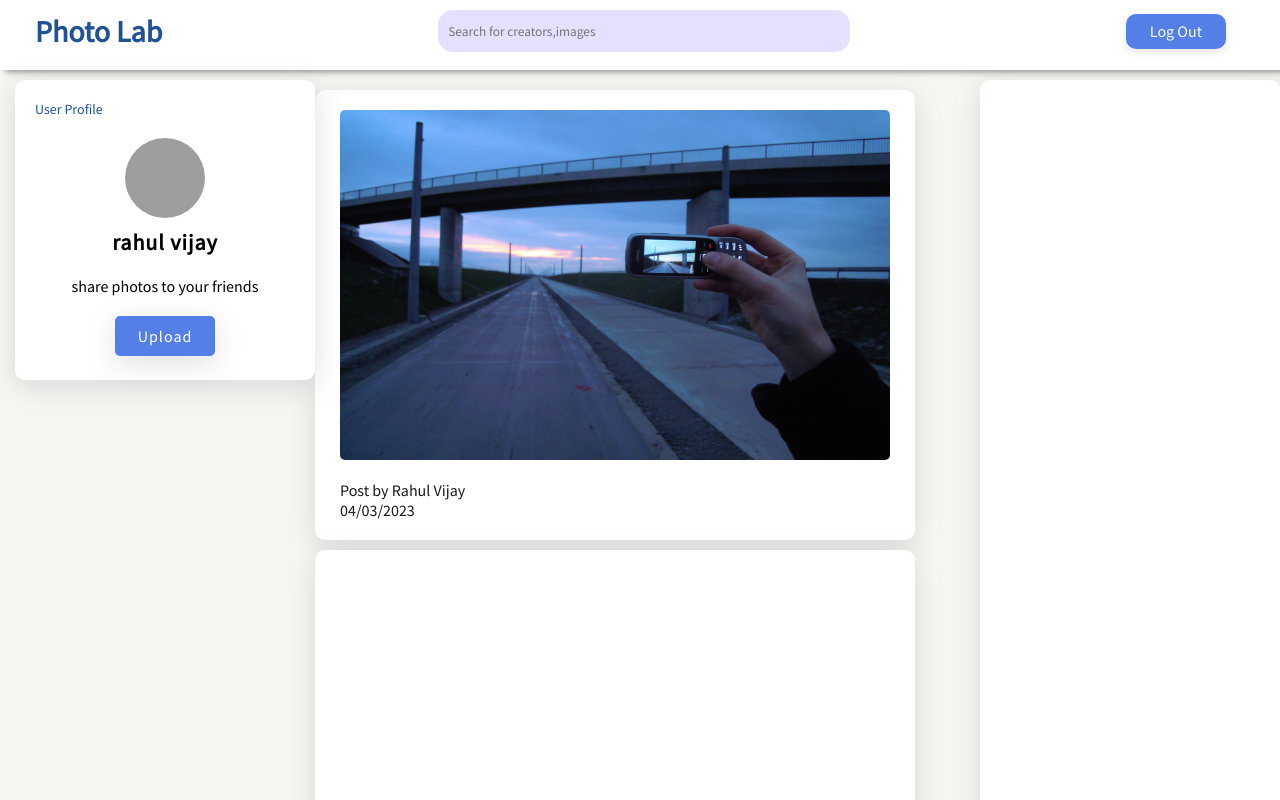
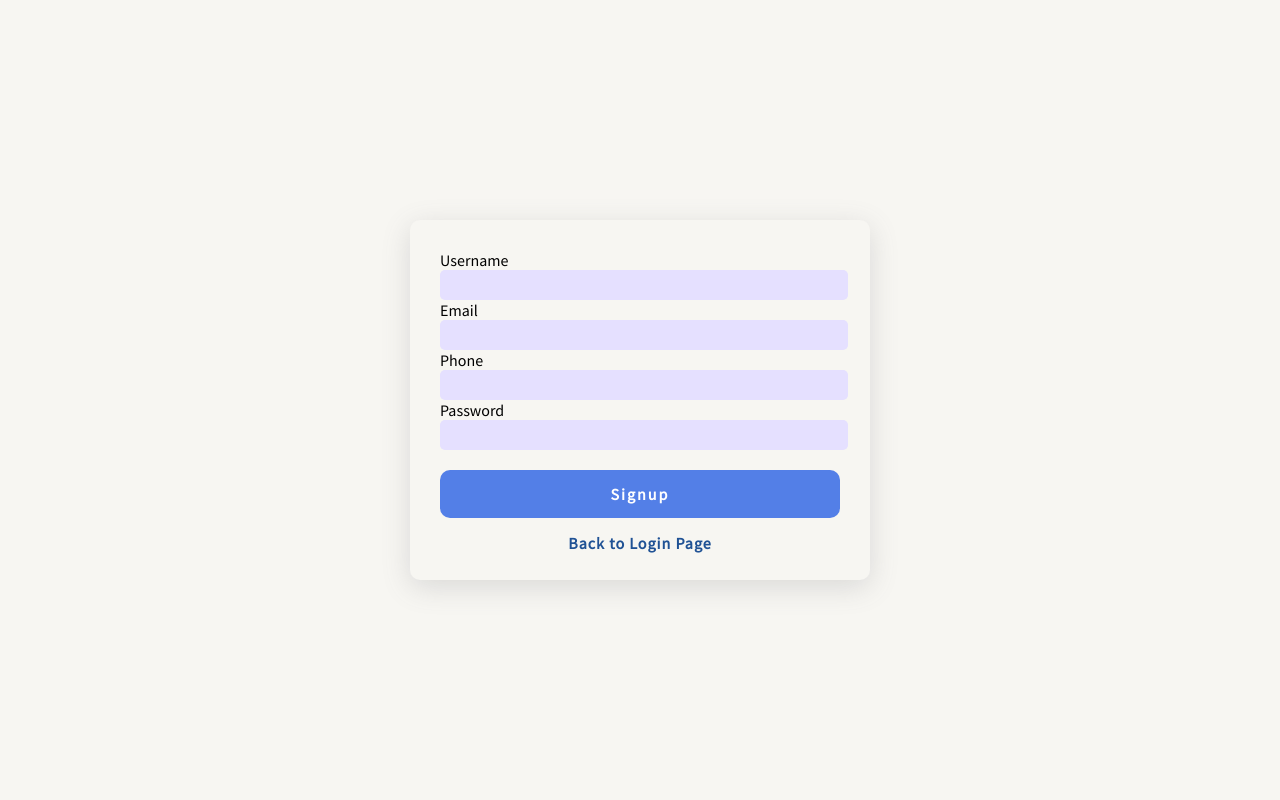
Before and after one commit to rahulvijay81/photolab, a React (Create React App) app: page /signup in a window 1280 px wide. Shown: the top 800 px of the page. Built offline with nearby package versions, Linux system fonts and the light colour scheme; grey boxes are pictures that could not be loaded.

Commit message:
signup page & Context

```diff
--- a/src/App.js
+++ b/src/App.js
@@ -1,13 +1,21 @@
 import React from 'react'
-// import Login from './component/Login/Login';
+import { BrowserRouter as Router, Routes, Route } from 'react-router-dom';
 import Home from './component/Home/Home';
+import Login from './component/Login/Login';
 import './App.scss'
+import Signup from './component/SignUp/Signup';
 
 function App() {
   return (
     <div>
-      {/* <Login/> */}
-      <Home/>
+      <Router>
+        <Routes>
+          <Route path='/' element={<Home/>} />
+          <Route path='/login' element={<Login/>}/>
+          <Route path='/signup' element={<Signup/>}/>
+        </Routes>
+      </Router>
+
     </div>
   );
 }
--- a/src/Style.scss
+++ b/src/Style.scss
@@ -7,6 +7,7 @@ $font-color: #191919;
 $whitefont: #ffff;
 $blue: #205295;
 $font-stack: "Source Sans Pro", sans-serif;
+$font-style: Verdana, Geneva, Tahoma, sans-serif;
 
 .bg-login {
   width: 100%;
@@ -117,13 +118,14 @@ $font-stack: "Source Sans Pro", sans-serif;
 
 // header style
 
-.headerParentDiv{
+.headerParentDiv {
   width: 100%;
   height: 50px;
   padding: 10px;
   position: fixed;
   background-color: $whitefont;
-  box-shadow: rgba(50, 50, 93, 0.25) 0px 5px 10px -5px, rgba(0, 0, 0, 0.3) 0px 8px 5px -6px;
+  box-shadow: rgba(50, 50, 93, 0.25) 0px 5px 10px -5px,
+    rgba(0, 0, 0, 0.3) 0px 8px 5px -6px;
 }
 .headerChildDiv {
   width: 95%;
@@ -131,17 +133,18 @@ $font-stack: "Source Sans Pro", sans-serif;
   justify-content: space-between;
   align-items: center;
 }
-.brandName{
+.brandName {
   padding-left: 25px;
   font-size: 30px;
   font-weight: 700;
   color: $blue;
 }
-.searcharea input{
+.searcharea input {
   width: 25rem;
   height: 40px;
   padding-left: 10px;
   border-radius: 15px;
+  font-family: $font-style;
   border: none;
   background-color: $input-color;
   display: flex;
@@ -149,10 +152,10 @@ $font-stack: "Source Sans Pro", sans-serif;
   justify-content: space-between;
 }
 
-.searcharea input:focus{
+.searcharea input:focus {
   outline: none;
 }
-.logoutbutton{
+.logoutbutton {
   width: 100px;
   height: 35px;
   background-color: $button-color;
@@ -162,23 +165,23 @@ $font-stack: "Source Sans Pro", sans-serif;
   border-radius: 10px;
   box-shadow: rgba(99, 99, 99, 0.2) 0px 2px 8px 0px;
 }
-.postParentDiv{
+.postParentDiv {
   padding-top: 80px;
   padding-left: 15px;
   display: flex;
 }
-.postChildDiv{
+.postChildDiv {
   width: 300px;
-  height: 300px;
+  height: 350px;
   background-color: $whitefont;
   border-radius: 10px;
   position: fixed;
   box-shadow: rgba(100, 100, 111, 0.2) 0px 7px 29px 0px;
 
-  .profile{
+  .profile {
     width: 100%;
 
-    .profileimg{
+    .profileimg {
       display: block;
       margin: 0 auto;
       width: 80px;
@@ -188,22 +191,28 @@ $font-stack: "Source Sans Pro", sans-serif;
       background-image: url(../public/Assets/userlogo);
     }
 
-    h6{
+    h6 {
       font-size: 14px;
       font-weight: 500;
       color: $blue;
       padding: 20px;
+      font-family: $font-style;
     }
-    h3{
+    h3 {
       padding-top: 10px;
       text-align: center;
       font-size: 22px;
       letter-spacing: 1px;
     }
-    p{
+    p {
       text-align: center;
+      font-family: $font-style;
     }
-    .imgupload{
+    input {
+      display: block;
+      margin: 0 auto;
+    }
+    .imgupload {
       width: 100px;
       height: 40px;
       background-color: $button-color;
@@ -219,14 +228,14 @@ $font-stack: "Source Sans Pro", sans-serif;
     }
   }
 }
-.postarea{
+.postarea {
   width: 800px;
   height: 100%;
   background-color: transparent;
   margin-left: 250px;
   border-radius: 10px;
 }
-.box{
+.box {
   display: grid;
   margin: 10px auto;
   width: 600px;
@@ -235,12 +244,13 @@ $font-stack: "Source Sans Pro", sans-serif;
   border-radius: 10px;
   box-shadow: rgba(100, 100, 111, 0.2) 0px 7px 29px 0px;
 
-  p{
+  p {
     padding-left: 25px;
-    font-weight: 500;
+    font-size: 14px;
     color: $font-color;
+    font-family: $font-style;
   }
-  .postimages img{
+  .postimages img {
     display: block;
     margin: 20px auto;
     width: 550px;
@@ -250,7 +260,7 @@ $font-stack: "Source Sans Pro", sans-serif;
   }
 }
 
-.activityChildDiv{
+.activityChildDiv {
   float: right;
   width: 300px;
   height: 100vh;
@@ -258,3 +268,57 @@ $font-stack: "Source Sans Pro", sans-serif;
   background-color: $whitefont;
   box-shadow: rgba(100, 100, 111, 0.2) 0px 7px 29px 0px;
 }
+
+.signupParentDiv {
+  width: 400px;
+  height: 300px;
+  background-color: $primary-color;
+  box-shadow: rgba(100, 100, 111, 0.2) 0px 7px 29px 0px;
+  padding: 30px;
+  position: absolute;
+  top: 50%;
+  left: 50%;
+  transform: translate(-50%, -50%);
+  border-radius: 10px;
+}
+
+.signupParentDiv input {
+  width: 100%;
+  padding-top: 10px;
+  background-color: $input-color;
+  font-family: Verdana, Geneva, Tahoma, sans-serif;
+  border-radius: 5px;
+  border-top-color: transparent;
+  border-bottom-color: transparent;
+  border-left-color: transparent;
+  border-right-color: transparent;
+  outline-color: transparent;
+}
+
+.signupParentDiv button {
+  width: 100%;
+  height: 48px;
+  border-radius: 10px;
+  font-size: 16px;
+  letter-spacing: 2px;
+  border-color: transparent;
+  background-color: $button-color;
+  color: $whitefont;
+  font-weight: 600;
+}
+.signupParentDiv button:hover {
+  background-color: $input-color;
+  color: $font-color;
+  border: none;
+}
+
+.signupParentDiv a {
+  display: flex;
+  justify-content: center;
+  cursor: pointer;
+  color: $blue;
+  text-decoration: none;
+  padding-top: 15px;
+  font-weight: 700;
+  letter-spacing: 1px;
+}
--- a/src/component/AddPost/AddPost.js
+++ b/src/component/AddPost/AddPost.js
@@ -1,21 +1,25 @@
-import React from 'react'
+import { Fragment, React } from 'react'
 import '../../Style.scss'
 
 function AddPost() {
   return (
+    <Fragment>
       <div className='postParentDiv'>
         <div className='postChildDiv'>
           <div className="profile">
             <h6>User Profile</h6>
-          <div className='profileimg'/>
+            <div className='profileimg' />
             <h3>rahul vijay</h3>
-          <br/>
+            <br />
             <p>share photos to your friends</p>
+            <br />
+            <input type="file" />
             <br />
             <button className='imgupload'>Upload</button>
           </div>
         </div>
       </div>
+    </Fragment>
   )
 }
 
--- /dev/null
+++ b/src/component/SignUp/Signup.js
@@ -0,0 +1,52 @@
+import React from 'react'
+import '../../Style.scss'
+
+export default function Signup() {
+    return (
+        <div>
+            <div className="signupParentDiv">
+                <form>
+                    <label htmlFor="fname">Username</label>
+                    <br />
+                    <input
+                        className="input"
+                        type="text"
+                        id="fname"
+                        name="name"
+                    />
+                    <br />
+                    <label htmlFor="fname">Email</label>
+                    <br />
+                    <input
+                        className="input"
+                        type="email"
+                        id="fname"
+                        name="email"
+                    />
+                    <br />
+                    <label htmlFor="lname">Phone</label>
+                    <br />
+                    <input
+                        className="input"
+                        type="number"
+                        id="lname"
+                        name="phone"
+                    />
+                    <br />
+                    <label htmlFor="lname">Password</label>
+                    <br />
+                    <input
+                        className="input"
+                        type="password"
+                        id="lname"
+                        name="password"
+                    />
+                    <br />
+                    <br />
+                    <button>Signup</button>
+                </form>
+                <a href='"'>Back to Login Page</a>
+            </div>
+        </div>
+    );
+}
```
Also changed, not shown: src/store/Context.js (+15 -0 lines), src/store/PostContext.js (+16 -0 lines). Lines whose indentation alone changed are shown as unchanged.
